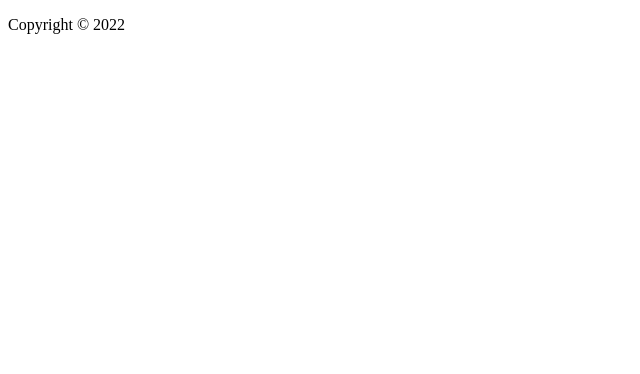
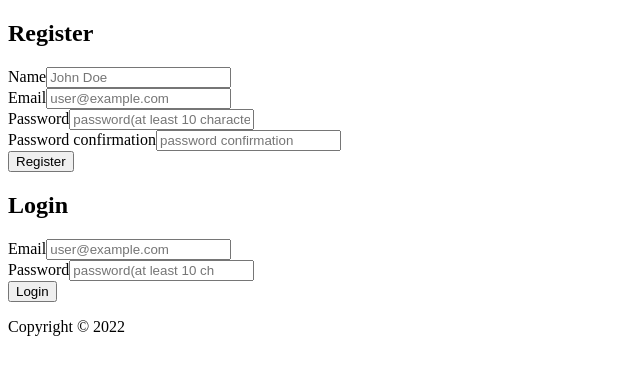
Before and after one commit to Lumi785/advenced_web_development_2022_Spring_tuni, a React (Create React App) app in the folder assignment/frontend/: page / in a window 1280 px wide. Shown: the top 374 px of the page, without its empty margins (0-640 px from the left). Built offline with nearby package versions, Linux system fonts and the light colour scheme.

Commit message:
component Register.jsx pass its all tests, App.jsx pass 1 test, overall 84/262 tests pass

```diff
--- a/assignment/frontend/src/App.jsx
+++ b/assignment/frontend/src/App.jsx
@@ -26,6 +26,8 @@ import { initApp } from './redux/actionCreators/appActions';
 const App = () => {
 	return (
 		<div data-testid='app-component'>
+			<Register/>
+			<Login/>
 			<footer>
 				<p>Copyright &copy; 2022</p>
 			</footer>
--- a/assignment/frontend/src/components/Register.jsx
+++ b/assignment/frontend/src/components/Register.jsx
@@ -35,8 +35,8 @@ const Register = () => {
                     data-testid='name-input'
                     value={name}
                     onChange={e => setName(e.target.value)}
+                    placeholder='John Doe'
                     required
-                    placeholder='John Doe'
                 />
                 <br />
                 <label htmlFor='email-input'>Email</label>
@@ -45,8 +45,8 @@ const Register = () => {
                     data-testid='email-input'
                     value={email}
                     onChange={e => setEmail(e.target.value)}
+                    placeholder='user@example.com'
                     required
-                    placeholder='user@example.com'
                 />
                 <br />
                 <label htmlFor='password-input'>Password</label>
@@ -55,8 +55,8 @@ const Register = () => {
                     data-testid='password-input'
                     value={password}
                     onChange={e => setPassword(e.target.value)}
+                    placeholder='password(at least 10 characters)'
                     required
-                    placeholder='password(at least 10 characters)'
                 />
                 <br />
                 <label htmlFor='passwordConfirmation-input'>Password confirmation</label>
@@ -65,8 +65,8 @@ const Register = () => {
                     data-testid='passwordConfirmation-input'
                     value={confirmPassword}
                     onChange={e => setConfirmPassword(e.target.value)}
+                    placeholder='password confirmation'
                     required
-                    placeholder='password confirmation'
                 />
                 <br />
                 <input
```
